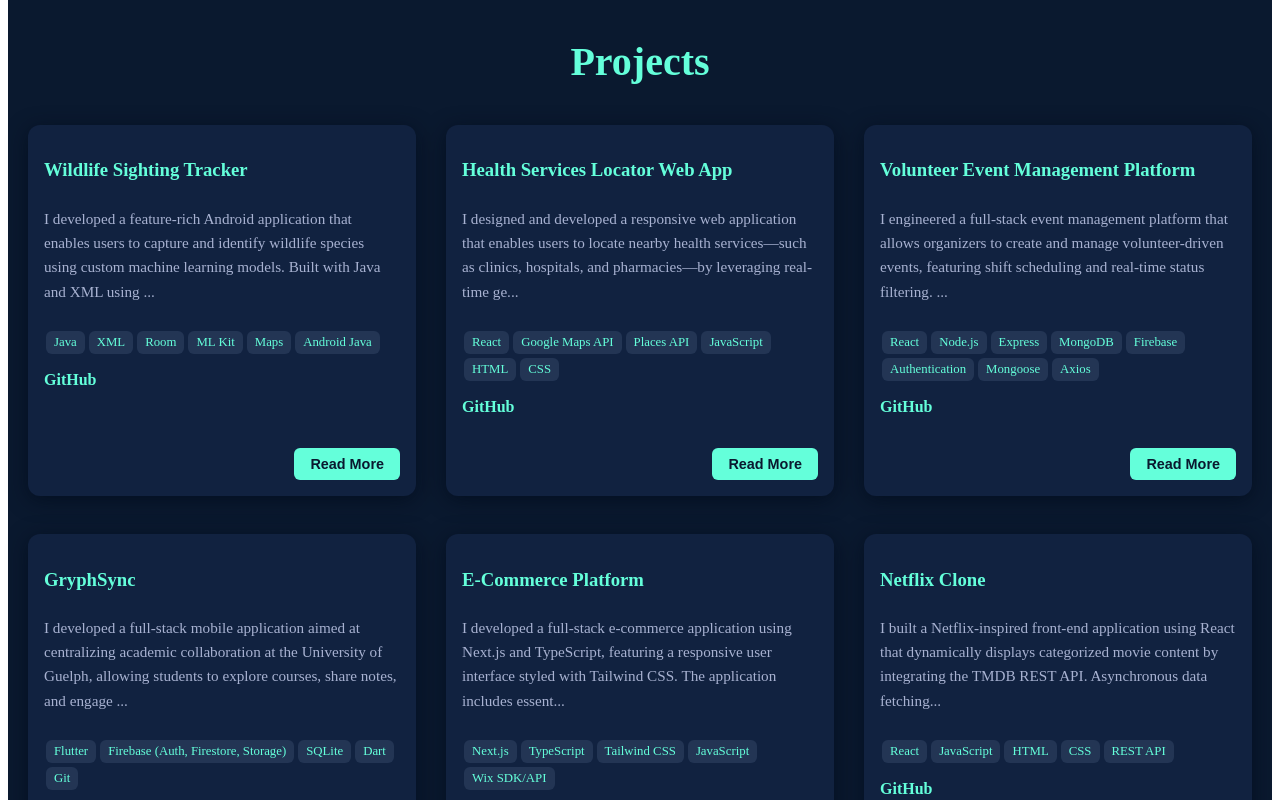
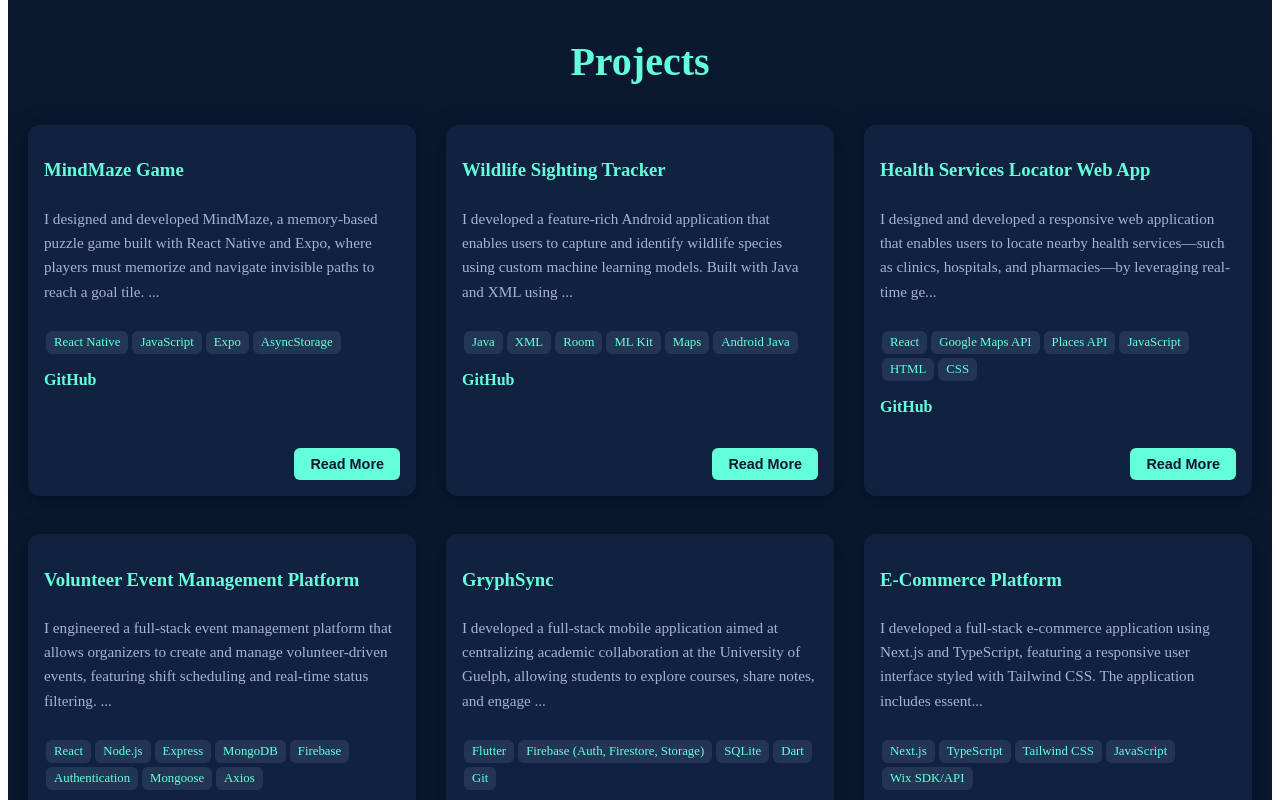
Before and after one commit to SunHorizon/SunHorizon.github.io, a React (Vite) app: page / in a window 1280 px wide. Shown: the part 1580-2380 px from the top of the page. Built offline with nearby package versions, Linux system fonts and the light colour scheme.

Commit message:
add project

```diff
--- a/src/components/Projects.jsx
+++ b/src/components/Projects.jsx
@@ -2,6 +2,19 @@ import React, { useState, useEffect } from "react";
 import './Projects.css';
 
 const projects = [
+  {
+    title: 'MindMaze Game',
+    description:`
+    I designed and developed MindMaze, a memory-based puzzle game built with React Native and Expo, where players must memorize and navigate invisible paths to reach a goal tile.
+    The game showcases expertise in mobile UI development, game logic, animation handling, and local data persistence. I implemented dynamic tile-based movement, custom path memorization mechanics, and win/loss conditions using a dynamic grid system.
+    A custom D-pad navigation control was created using TouchableOpacity, delivering a modern and responsive user interface. To enhance gameplay immersion, I built a memorization phase that transitions visible tiles to hidden ones with smooth fade-out animations using Animated.timing.
+    I also integrated a real-time game timer and a persistent best-time tracking system using AsyncStorage. The app features a multi-screen navigation structure with React Navigation, including a main menu, level selector, and gameplay screen, with stack control logic such as disabling the back button during gameplay.
+    Levels are loaded from external .json files, enabling scalable content updates and clean separation of game data. Emphasis was placed on clean UX, accessibility, and mobile responsiveness, with features such as visual tile feedback, seamless state transitions, and clear endgame messaging.
+    `,
+    tech: ['React Native', 'JavaScript', 'Expo', 'AsyncStorage'],
+    github: 'https://github.com/SunHorizon/mindmaze-game',
+    demo: '#', // Add demo link if available
+  },
   {
     title: 'Wildlife Sighting Tracker',
     description:`
```
